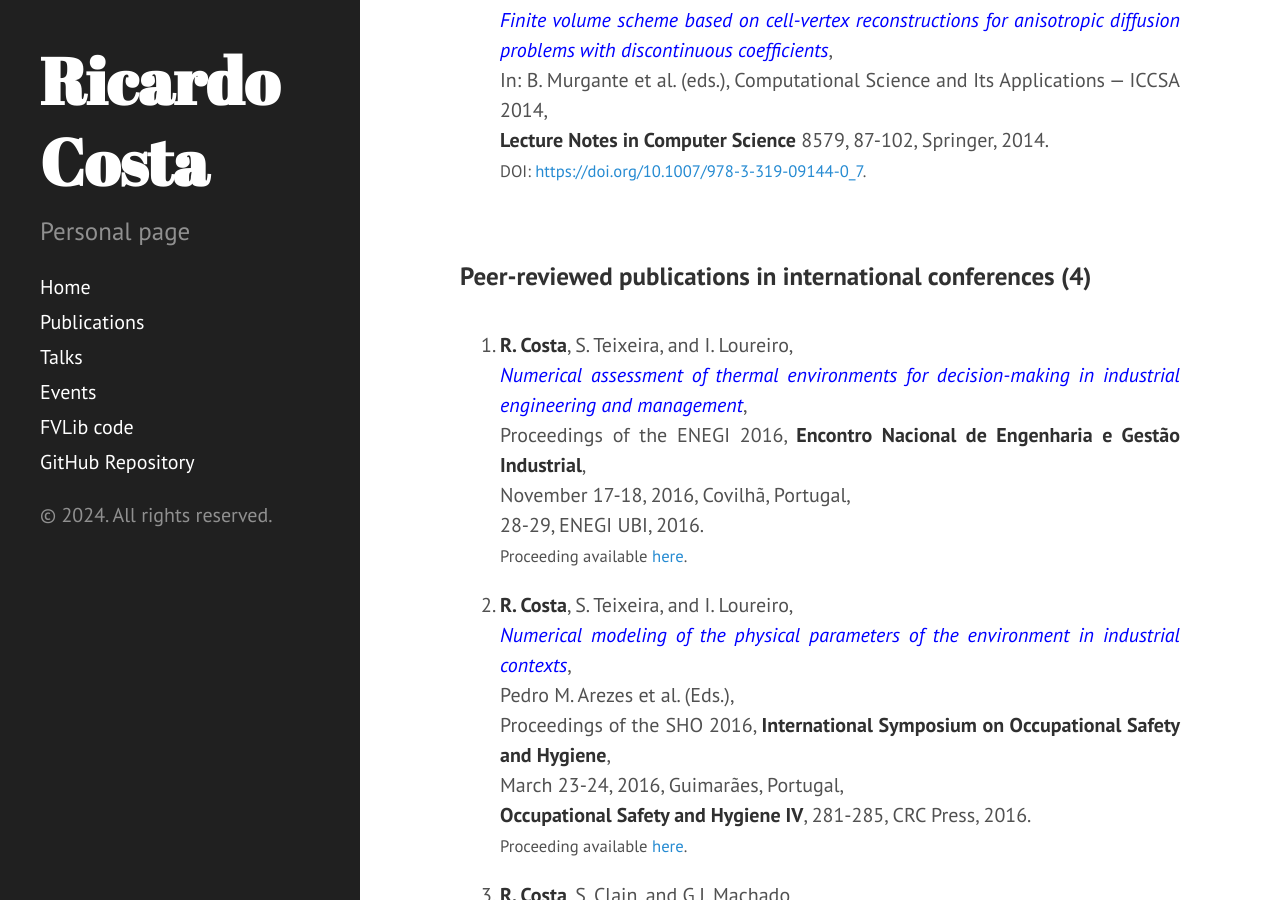
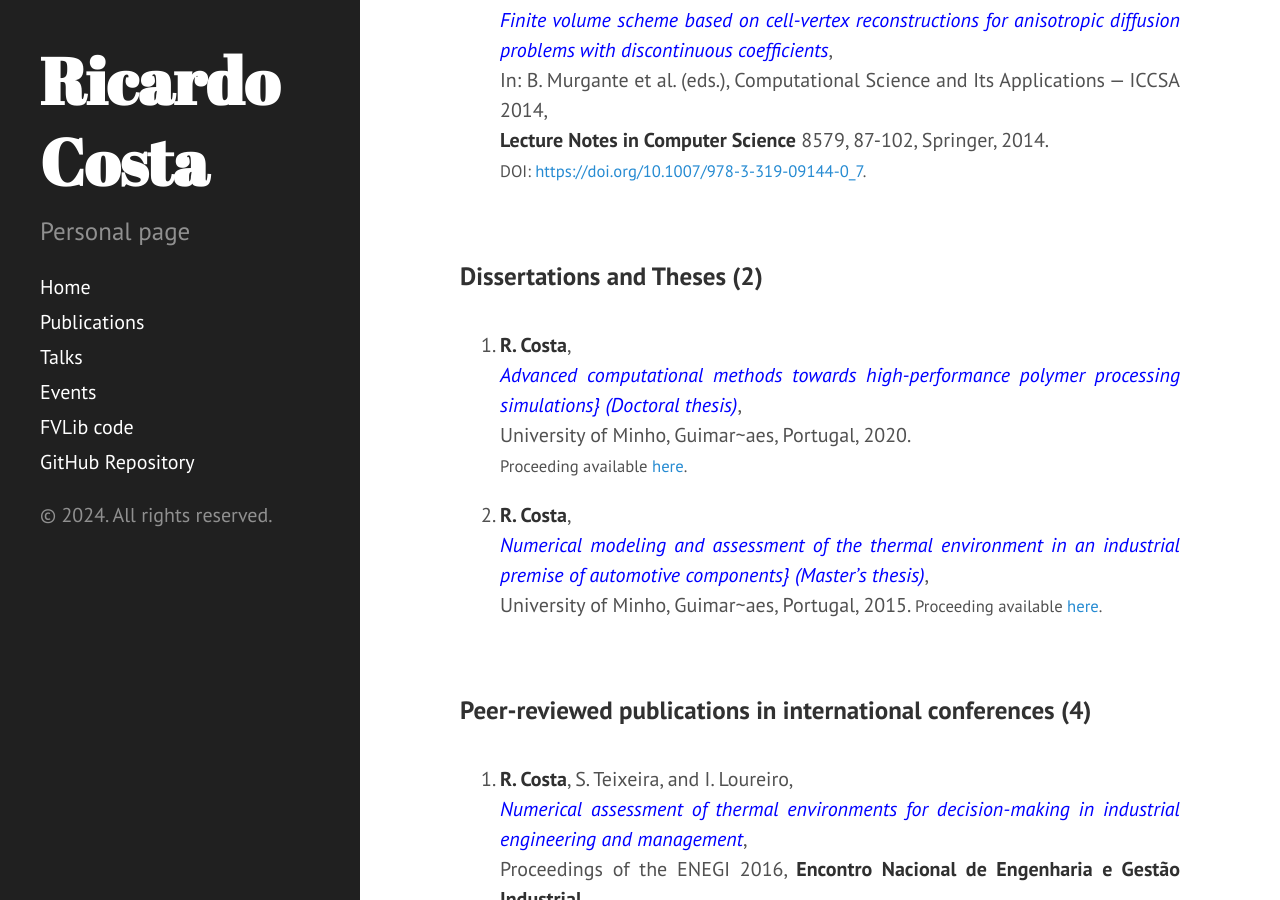
Before and after one commit to ricardodpcosta/ricardodpcosta.github.io, a Jekyll site: the page built from publications.md, in a window 1280 px wide and 900 px high, scrolled down 2804 px. Built offline with Jekyll 4.4.1, drawn with Linux system fonts in a browser that asks for light colours; Markdown is read by kramdown in place of the engine named in the settings.

Commit message:
Update publications.md

```diff
--- a/publications.md
+++ b/publications.md
@@ -90,6 +90,22 @@ In: B. Murgante et al. (eds.), Computational Science and Its Applications — IC
 
 <p style="margin-bottom: 2cm;"></p>
 
+### Dissertations and Theses (2)
+
+<p style="margin-bottom: 1cm;"></p>
+
+1. **R. Costa**,\
+<span style="color:blue">_Advanced computational methods towards high-performance polymer processing simulations} (Doctoral thesis)_</span>,\
+University of Minho, Guimar\~aes, Portugal, 2020.\
+<span style="font-size:smaller">Proceeding available [here](https://repositorium.sdum.uminho.pt/handle/1822/77102).</span>
+
+1. **R. Costa**,\
+<span style="color:blue">_Numerical modeling and assessment of the thermal environment in an industrial premise of automotive components} (Master's thesis)_</span>,\
+University of Minho, Guimar\~aes, Portugal, 2015.
+<span style="font-size:smaller">Proceeding available [here](http://repositorium.sdum.uminho.pt/handle/1822/39251).</span>
+
+<p style="margin-bottom: 2cm;"></p>
+
 ### Peer-reviewed publications in international conferences (4)
 
 <p style="margin-bottom: 1cm;"></p>
```
